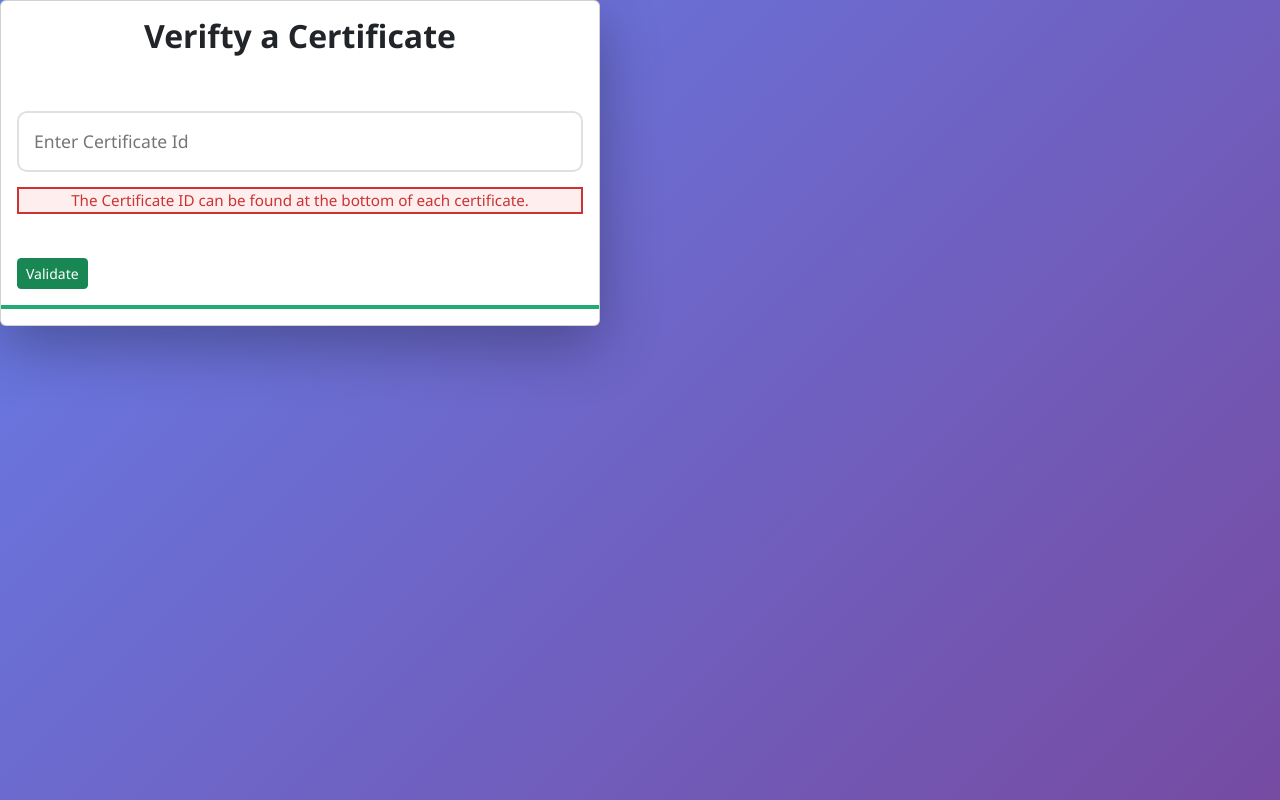
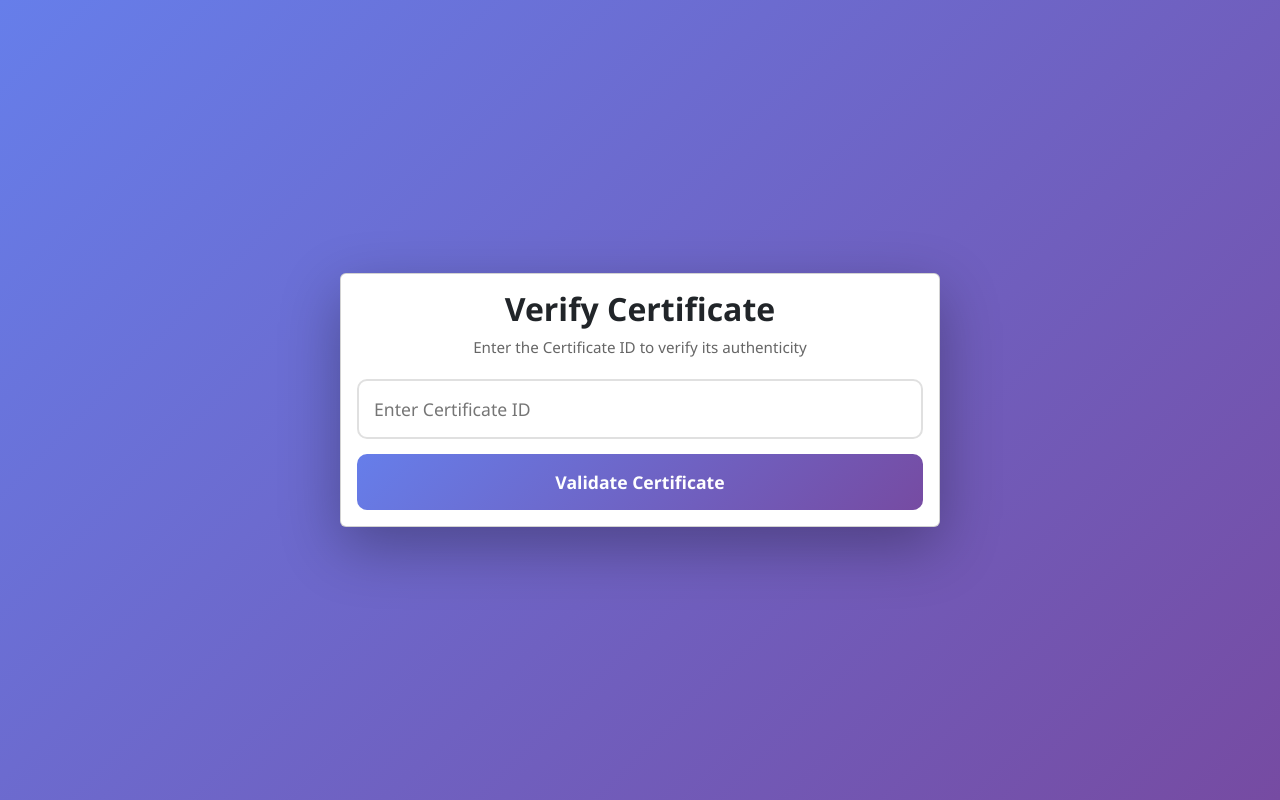
Before and after one commit to Nitesh8877/create-verify-certificate-frontend, a React (Create React App) app: page /verifyCeritficate in a window 1280 px wide. Built offline with nearby package versions, Linux system fonts and the light colour scheme.

Commit message:
Update verifyCertificate.js

```diff
--- a/src/verifyCertificate.js
+++ b/src/verifyCertificate.js
@@ -1,44 +1,87 @@
 import React, { useState } from 'react'
 import axios from 'axios';
 import './App.css'
+
 export default function VerifyCertificate() {
-  const [message,setMessage]=useState("");
+  const [message, setMessage] = useState("");
+  const [certificateData, setCertificateData] = useState(null);
+  const [loading, setLoading] = useState(false);
 
-  function validate(e){
-    const Id=document.getElementById('id').value;
+  const validate = (e) => {
     e.preventDefault();
-    axios.get('https://create-verify-certificate.onrender.com/api/certificate/'+Id)
-    .then(res=>{
-      setMessage(res.data.message);
+    const Id = document.getElementById('id').value.trim();
+
+    if (!Id) {
+      setMessage({ type: 'danger', text: "Please enter a certificate ID" });
+      return;
+    }
+
+    setLoading(true);
+    setMessage("");
+    setCertificateData(null);
+
+    axios.get('https://create-verify-certificate.onrender.com/api/certificate/' + Id)
+      .then(res => {
+        setMessage({ type: 'success', text: "Certificate verified successfully!" });
+        setCertificateData(res.data);
       })
-    .catch(err=>{
-      console.log(err.response.data.error)
-      if(err.response.status===500){
-        setMessage("Not Found")
-      }else{
-        console.log("error=" ,err)
+      .catch(err => {
+        if (err.response && err.response.status === 404) {
+          setMessage({ type: 'danger', text: "Certificate not found. Please check the ID and try again." });
+        } else {
+          setMessage({ type: 'danger', text: "An error occurred. Please try again." });
         }
       })
+      .finally(() => {
+        setLoading(false);
+      });
   }
-console.log(message)
+
   return (
-    <div>
-      <div className="card" >
+    <div className='verify-container'>
+      <div className="card">
         <div className="card-body">
-    <h5 className="card-title">Verifty a Certificate</h5><br/><br/>
+          <h5 className="card-title">Verify Certificate</h5>
+          <p className="card-text">
+            Enter the Certificate ID to verify its authenticity
+          </p>
+
           <form onSubmit={validate}>
-      <input type="text" placeholder="Enter Certificate Id" id="id" required /><br/>
-    <p className="card-text danger">The Certificate ID can be found at the bottom of each certificate.
-</p><br/>
-    <input type='submit' className='btn btn-sm btn-success' value="Validate" />
+            <input
+              type="text"
+              placeholder="Enter Certificate ID"
+              id="id"
+              required
+            />
+
+            <button
+              type="submit"
+              className="btn-validate"
+              disabled={loading}
+            >
+              {loading ? 'Verifying...' : 'Validate Certificate'}
+            </button>
           </form>
+
+          {message && (
+            <div className={`message-box ${message.type}`}>
+              {message.text}
             </div>
-   {
-   message==="Not Found"?
-   <p className='text-center danger'>{message}</p>:<p className='success'>{message}</p>
-   }
+          )}
+
+          {certificateData && (
+            <div className="certificate-preview mt-4">
+              <div className="success message-box">
+                <h6>Certificate Details:</h6>
+                <p><strong>Name:</strong> {certificateData.name}</p>
+                <p><strong>Course:</strong> {certificateData.course}</p>
+                <p><strong>Date:</strong> {certificateData.date}</p>
+                <p><strong>Certificate ID:</strong> {certificateData._id}</p>
               </div>
-
+            </div>
+          )}
+        </div>
+      </div>
     </div>
   )
 }
```
Lines whose indentation alone changed are shown as unchanged.
